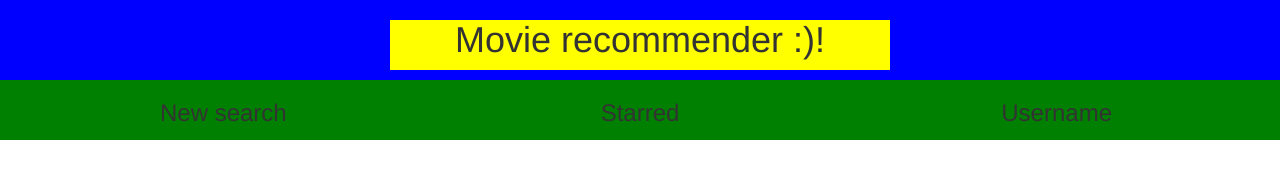
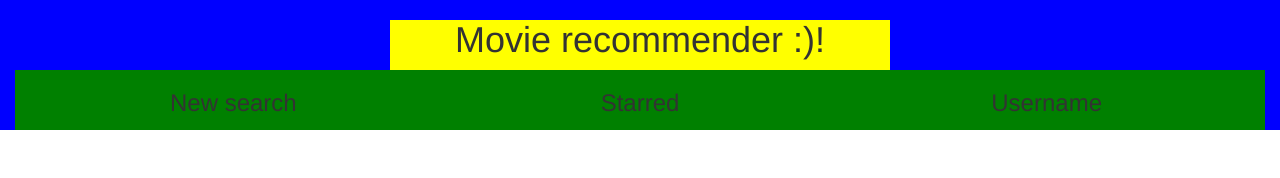
Before and after one commit to hoevik/01movieRecommend, a website: page views/index.html in a window 1280 px wide. Drawn offline with Linux system fonts and the light colour scheme; files that its build step writes are made by us from their sources; files whose address does not match are found by name.

Commit message:
push menu up to header

```diff
--- a/public/styles/styles.css
+++ b/public/styles/styles.css
@@ -1,7 +1,6 @@
 .header {
   background-color: blue;
-  height: 80px;
- -- abselute value --
+  height: auto;
 }
 .logo {
   margin: auto;
```
Also changed, not shown: views/index.html (+2 -2 lines).
